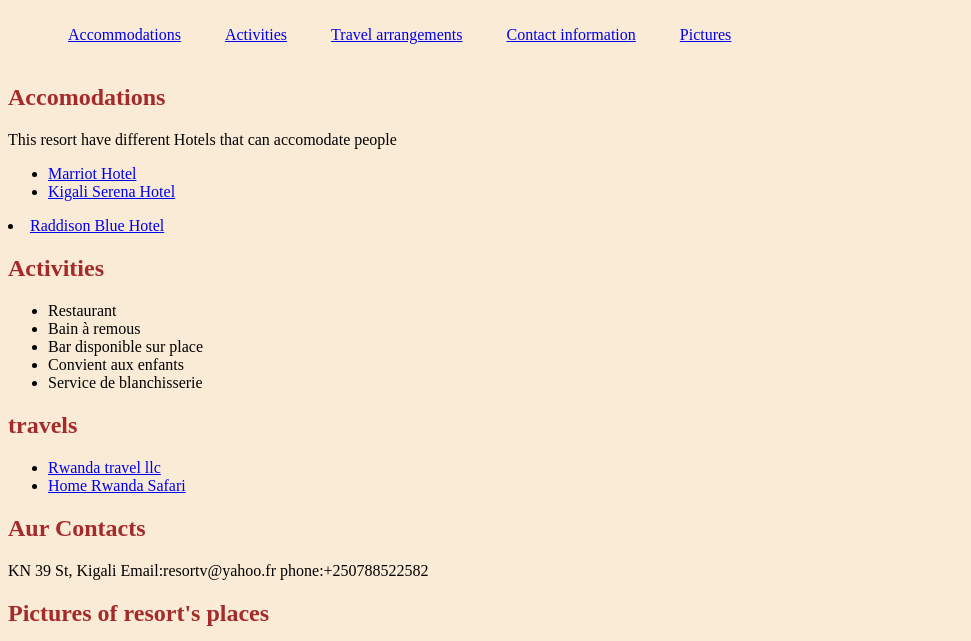
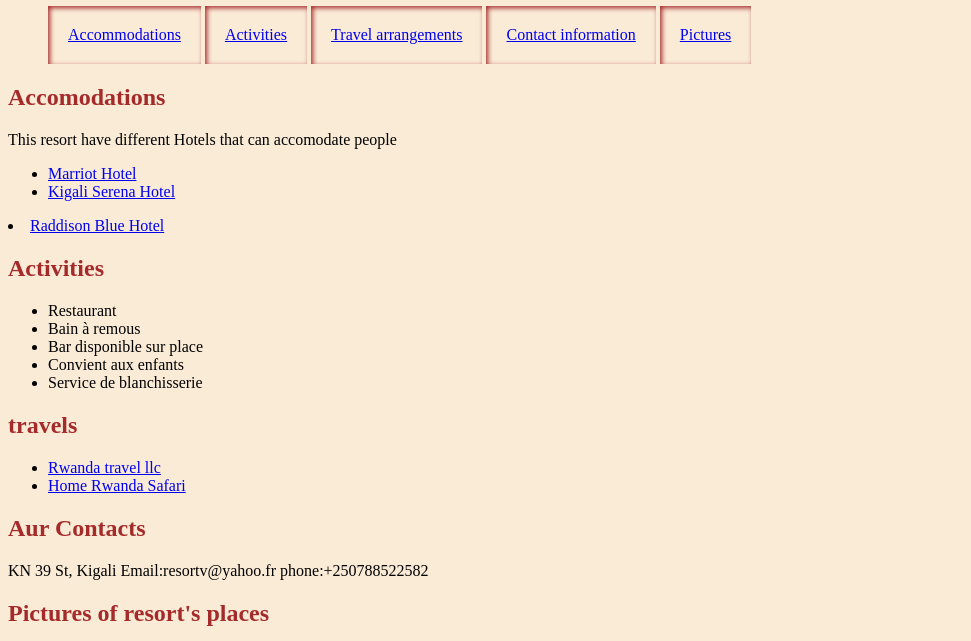
Before and after one commit to vankessa/resort, a plain HTML site: page resort.html in a window 1280 px wide. Shown: the part 60-701 px from the top of the page, without its empty margins (0-971 px from the left). Drawn offline with Linux system fonts and the light colour scheme; grey boxes are pictures that could not be loaded.

Commit message:
stylings

```diff
--- a/css/resort.css
+++ b/css/resort.css
@@ -1,7 +1,10 @@
  .nav > nav > ul> li  {
     display:inline-block;
     padding: 20px;
+    box-shadow: 2px 2px 5px inset brown;
+    text-decoration: none;
 }
+
 h1  {
     text-align: center;
     color: brown;
```
Also changed, not shown: resort.html (+2 -0 lines).
